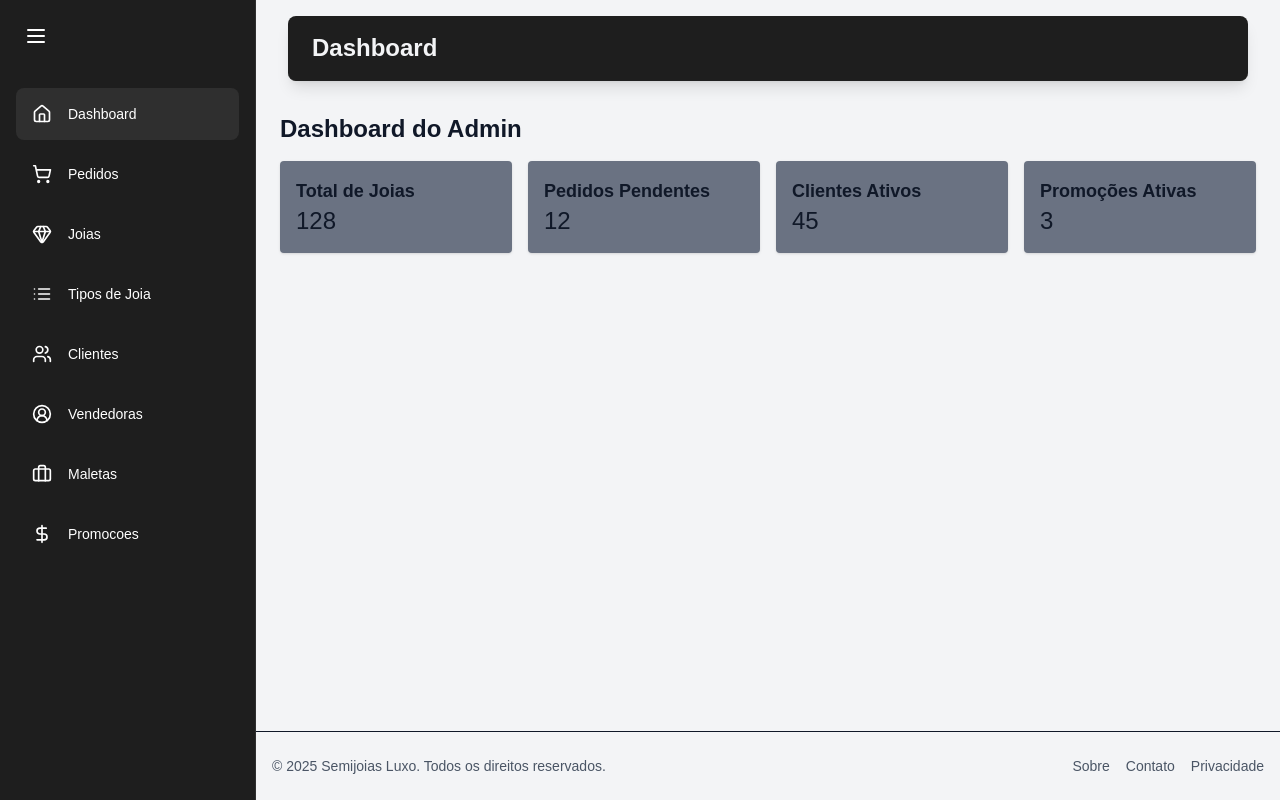
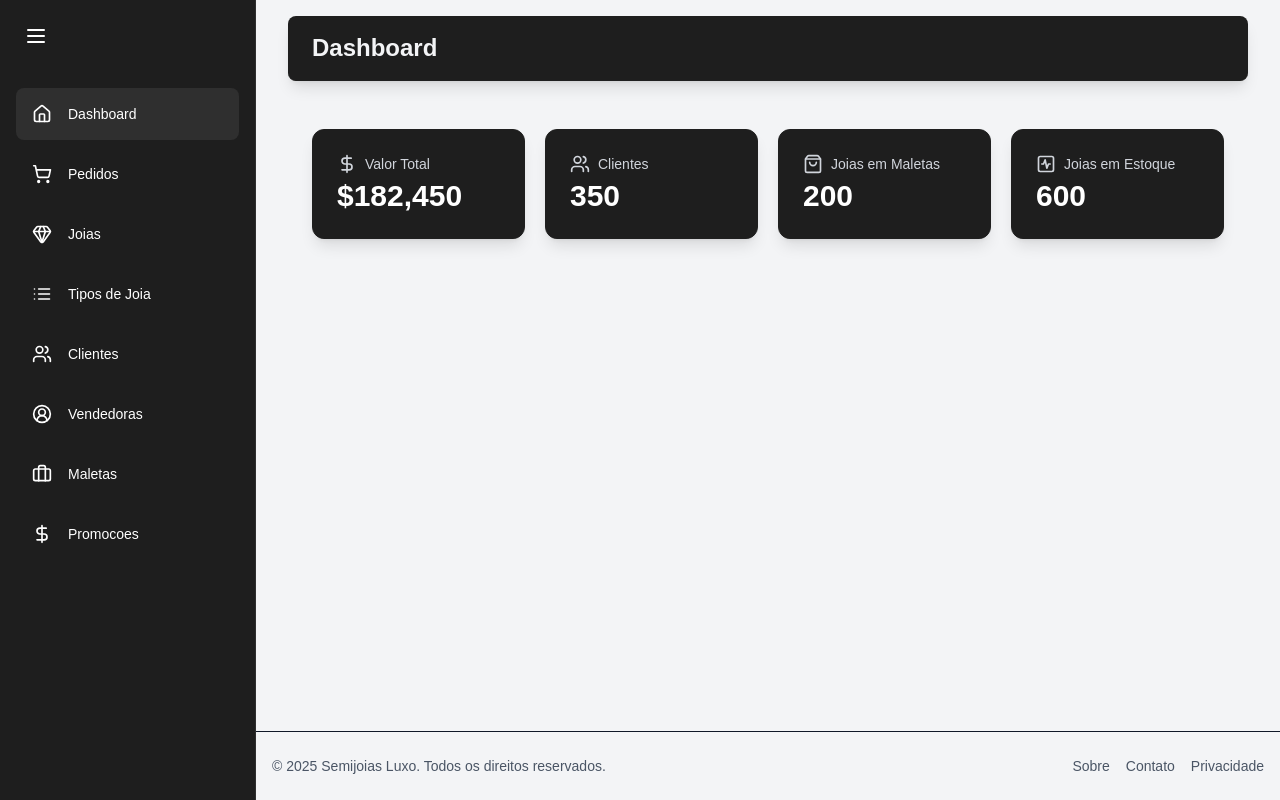
Before and after one commit to madiasm/Front-end-SilvanaSemijoias, a Next.js app: page /adm in a window 1280 px wide. Built offline with nearby package versions, Linux system fonts and the light colour scheme.

Commit message:
feat: Adiciona cards a tela inicial do ADM

```diff
--- a/src/app/adm/page.tsx
+++ b/src/app/adm/page.tsx
@@ -1,28 +1,24 @@
+"use client"
+
+import StatCard from '@/app/componentes/cards/statCard'
+import { motion } from 'framer-motion';
+import { DollarSign, ShoppingBag, SquareActivity, Users } from 'lucide-react';
+import React from "react";
+
 export default function AdminDashboardPage() {
   return (
-    <main>
-      <h2 className="text-2xl font-bold mb-4">Dashboard do Admin</h2>
-
-      <div className="grid grid-cols-1 sm:grid-cols-2 lg:grid-cols-4 gap-4">
-        <div className="bg-gray-500 p-4 rounded shadow">
-          <h3 className="text-lg font-semibold">Total de Joias</h3>
-          <p className="text-2xl">128</p>
-        </div>
-
-        <div className="bg-gray-500 p-4 rounded shadow">
-          <h3 className="text-lg font-semibold">Pedidos Pendentes</h3>
-          <p className="text-2xl">12</p>
-        </div>
-
-        <div className="bg-gray-500 p-4 rounded shadow">
-          <h3 className="text-lg font-semibold">Clientes Ativos</h3>
-          <p className="text-2xl">45</p>
-        </div>
-
-        <div className="bg-gray-500 p-4 rounded shadow">
-          <h3 className="text-lg font-semibold">Promoções Ativas</h3>
-          <p className="text-2xl">3</p>
-        </div>
+    <main className="flex-1 overflow-auto relative z-10">
+      <div className="max-w-7xl mx-auto py-4 px-4 lg:px-8">
+        <motion.div className="grid grid-cols-1 gap-5 sm:grid-cols-2 lg:grid-cols-4 mb-8"
+        initial={{opacity:0, y:20}}
+        animate={{opacity:1, y:0}}
+        transition={{duration:1}}
+        >
+          <StatCard name="Valor Total" icon={DollarSign} value="$182,450" />
+          <StatCard name="Clientes" icon={Users} value="350" />
+          <StatCard name="Joias em Maletas" icon={ShoppingBag} value="200" />
+          <StatCard name="Joias em Estoque" icon={SquareActivity} value="600" />
+        </motion.div>
       </div>
     </main>
   );
--- /dev/null
+++ b/src/app/componentes/cards/statCard.tsx
@@ -0,0 +1,27 @@
+"use client"
+
+import React from "react"
+import type { LucideIcon } from "lucide-react"
+import { motion } from "framer-motion"
+
+interface StatCardProps {
+  name: string
+  icon: LucideIcon
+  value: number | string
+}
+
+const StatCard: React.FC<StatCardProps> = ({ name, icon: Icon, value }) => {
+  return (
+    <motion.div whileHover={{y:-5, boxShadow: "0 25px 50px -12px rgba(0, 0, 0, 0.5"}} className="bg-[#1e1e1e] backdrop-blur-md overflow-hidden shadow-lg rounded-xl border border-[#1f1f1f]">
+      <div className="px-4 py-5 sm:p-6">
+        <span className="flex items-center text-sm font-medium text-gray-300">
+          <Icon size={20} className="mr-2" />
+          {name}
+        </span>
+        <p className="mt-1 text-3xl font-semibold text-white">{value}</p>
+      </div>
+    </motion.div>
+  )
+}
+
+export default StatCard
--- a/src/app/page.tsx
+++ b/src/app/page.tsx
@@ -1,5 +1,3 @@
-import Image from "next/image";
-
 export default function Home() {
   return (
     <div>
```
